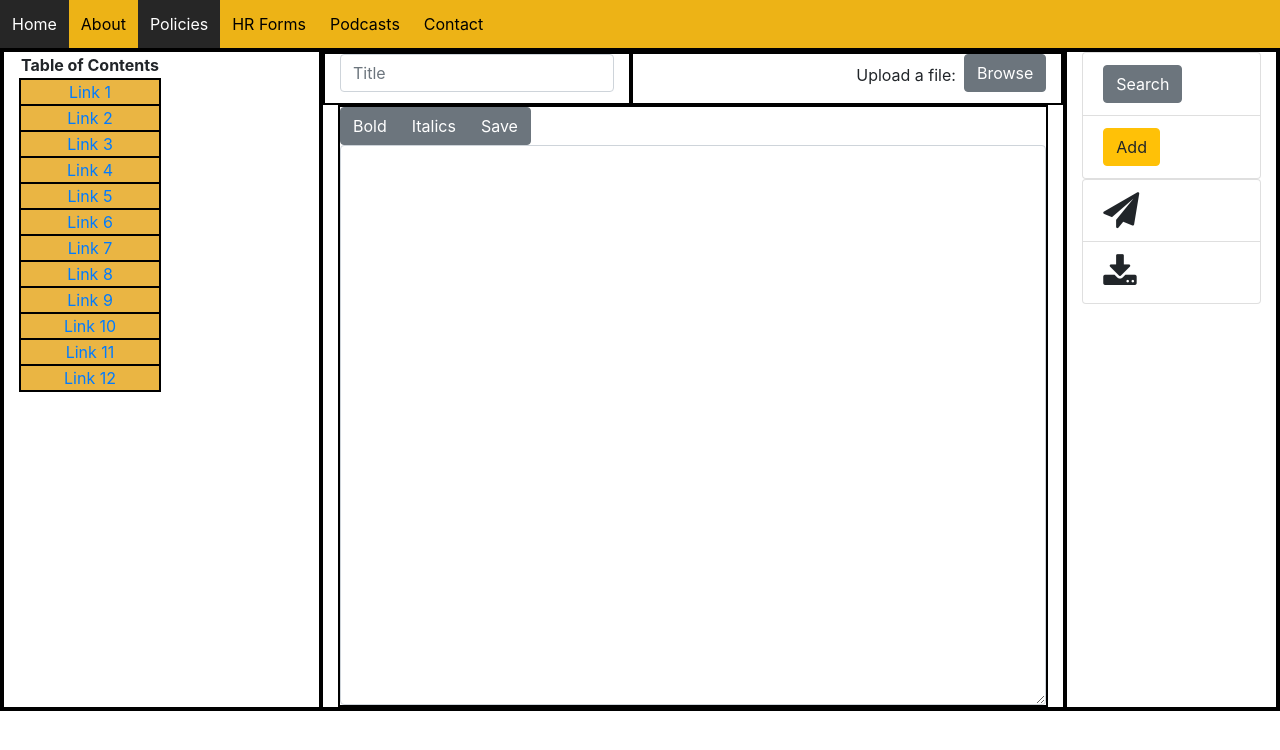
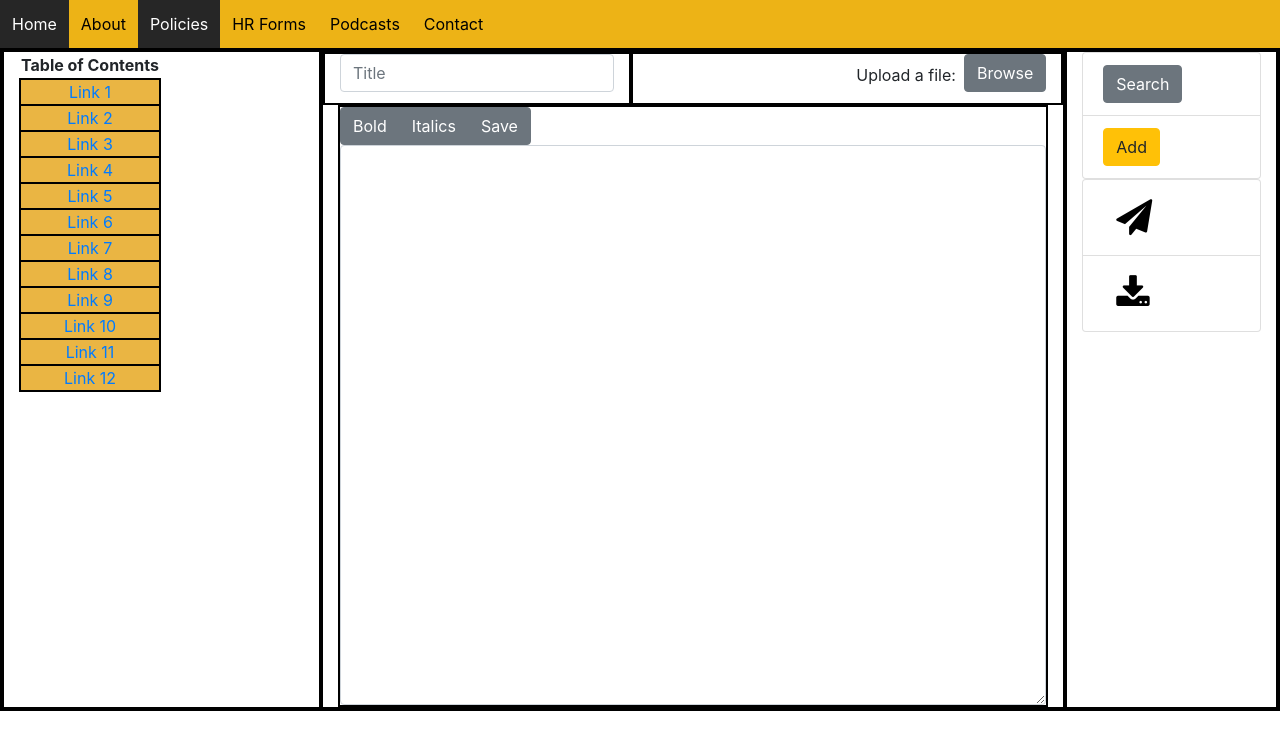
Before and after one commit to ghost-pep/JID8135, an Angular app in the folder gt-athletics/: page /policy in a window 1280 px wide. Shown: the top 750 px of the page. Built offline with nearby package versions, Linux system fonts and the light colour scheme.

Commit message:
made send and download icons into buttons

```diff
--- a/gt-athletics/src/app/policy/policy.component.css
+++ b/gt-athletics/src/app/policy/policy.component.css
@@ -81,6 +81,14 @@ tr {
 	align-content: bottom;
 }
 
+.blank {
+	background: white;
+}
+
+.blank:hover {
+	background-color: lightgrey;
+}
+
 /** /Title Toolbar **/
 
 /** Sidebar **/
--- a/gt-athletics/src/app/policy/policy.component.html
+++ b/gt-athletics/src/app/policy/policy.component.html
@@ -100,8 +100,14 @@
               <li class="list-group-item"><button type="button" class="btn btn-warning">Add</button></li>
             </ul>
             <ul class="list-group" id="bottom">
-              <li class="list-group-item"><i class="fa fa-paper-plane" style="font-size: 36px"></i></li>
-              <li class="list-group-item"><i class="fa fa-download" style="font-size: 36px"></i></li>
+              <!-- <li class="list-group-item"><i class="fa fa-paper-plane" style="font-size: 36px"></i></li>
+              <li class="list-group-item"><i class="fa fa-download" style="font-size: 36px"></i></li> -->
+              <li class="list-group-item">
+                <button class="btn blank"><i class="fa fa-paper-plane" style="font-size: 36px"></i></button>
+              </li>
+              <li class="list-group-item">
+                <button class="btn blank"><i class="fa fa-download" style="font-size: 36px"></i></button>
+              </li>
             </ul>
           </div>
         </div>
```
